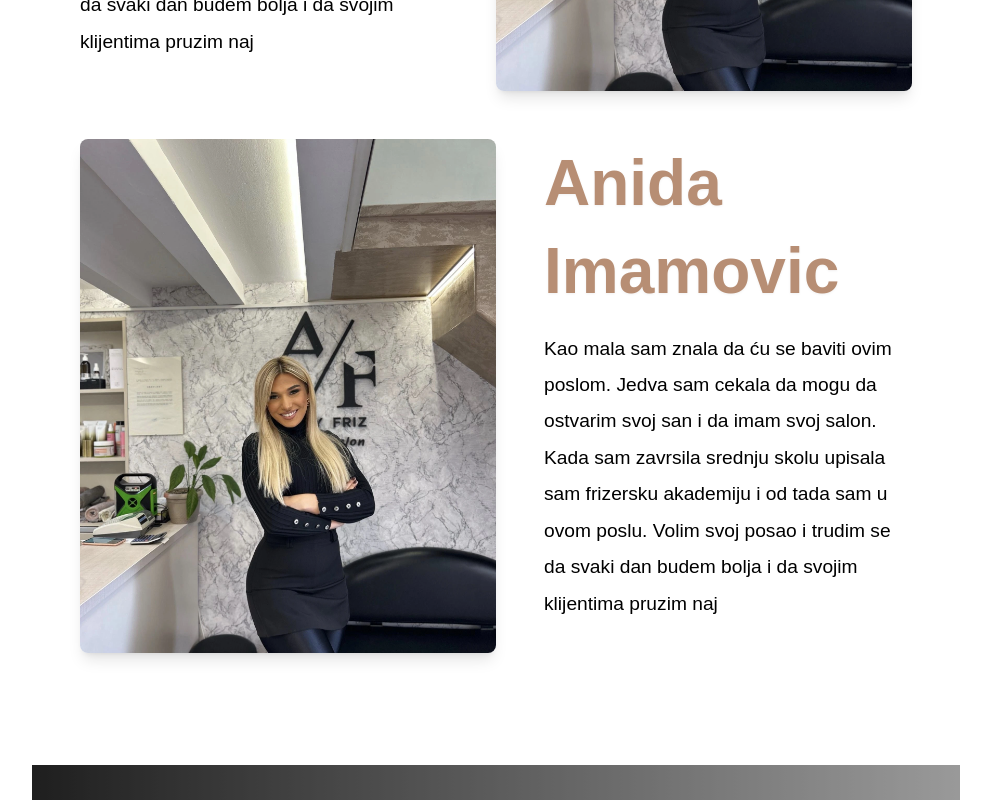
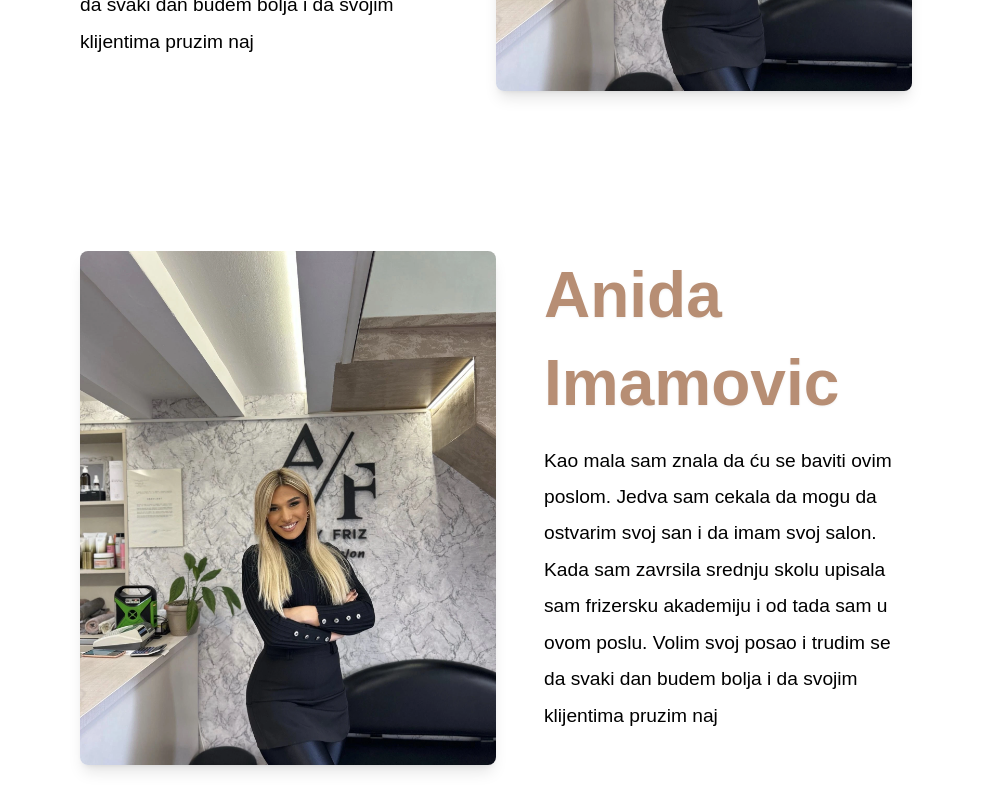
Before and after one commit to MeldinRadoncic/ancyfriz, a React (Create React App) app: page /anidaimamovic in a window 1280 px wide. Shown: the part 940-1740 px from the top of the page, without its empty margins (144-1135 px from the left). Built offline with nearby package versions, Linux system fonts and the light colour scheme.

Commit message:
Adding more margin on the bottom of the component

```diff
--- a/src/Components/ImageTextBlock.jsx
+++ b/src/Components/ImageTextBlock.jsx
@@ -3,7 +3,7 @@ import SecondaryTitle from "./Titles/SecondaryTitle";
 
 const ImageTextBlock = ({ imageSrc, altText, title, description, reverse = false }) => {
   return (
-    <div className={`flex ${reverse ? 'flex-row-reverse' : 'flex-row'} items-start gap-12 mt-8 mb-12 flex-wrap lg:flex-nowrap`}>
+    <div className={`flex ${reverse ? 'flex-row-reverse' : 'flex-row'} items-start gap-12 mt-8 mb-12 md:mb-24 lg:mb-42 flex-wrap lg:flex-nowrap`}>
       {/* Image */}
       <img
         src={imageSrc}
```
